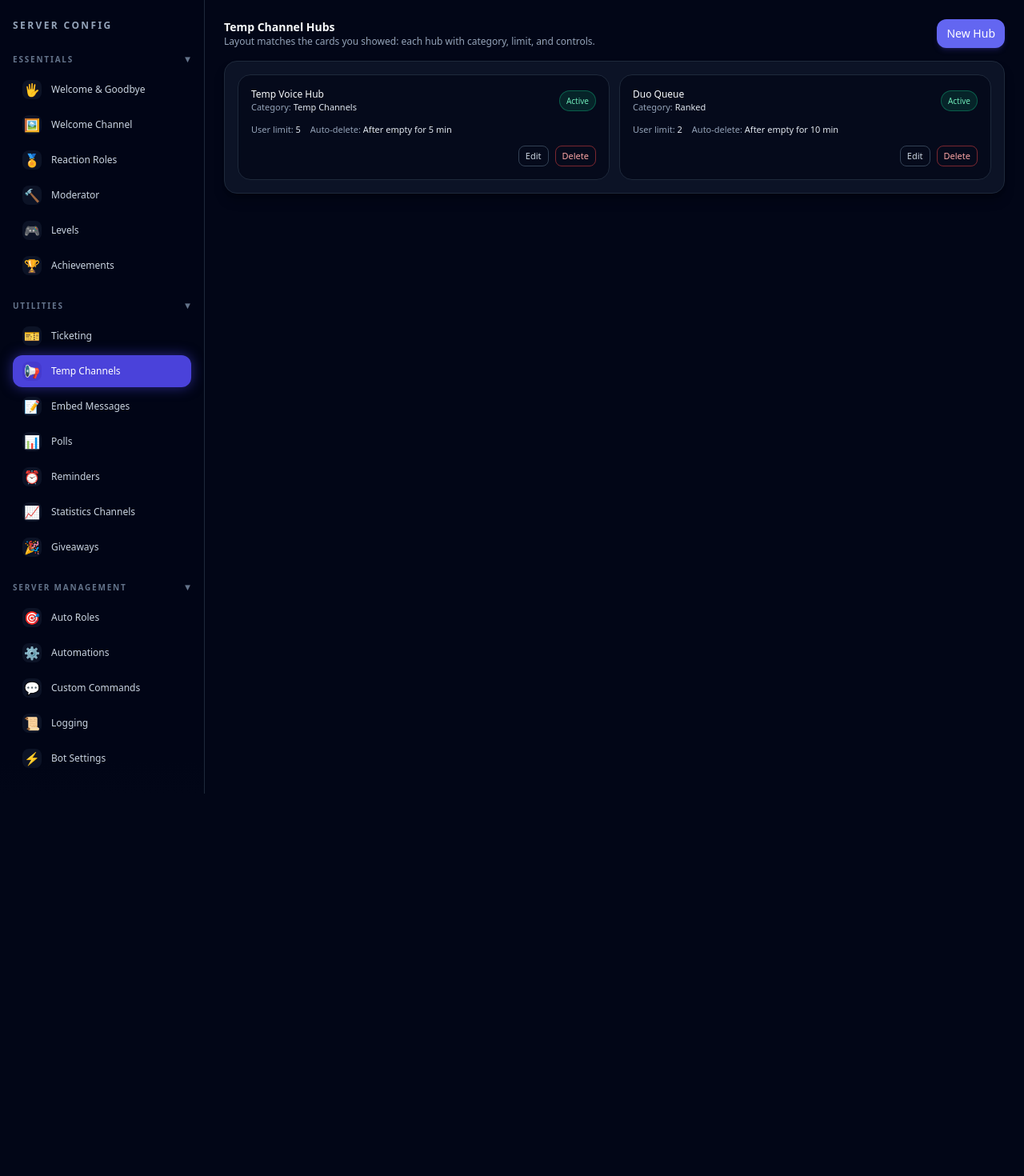
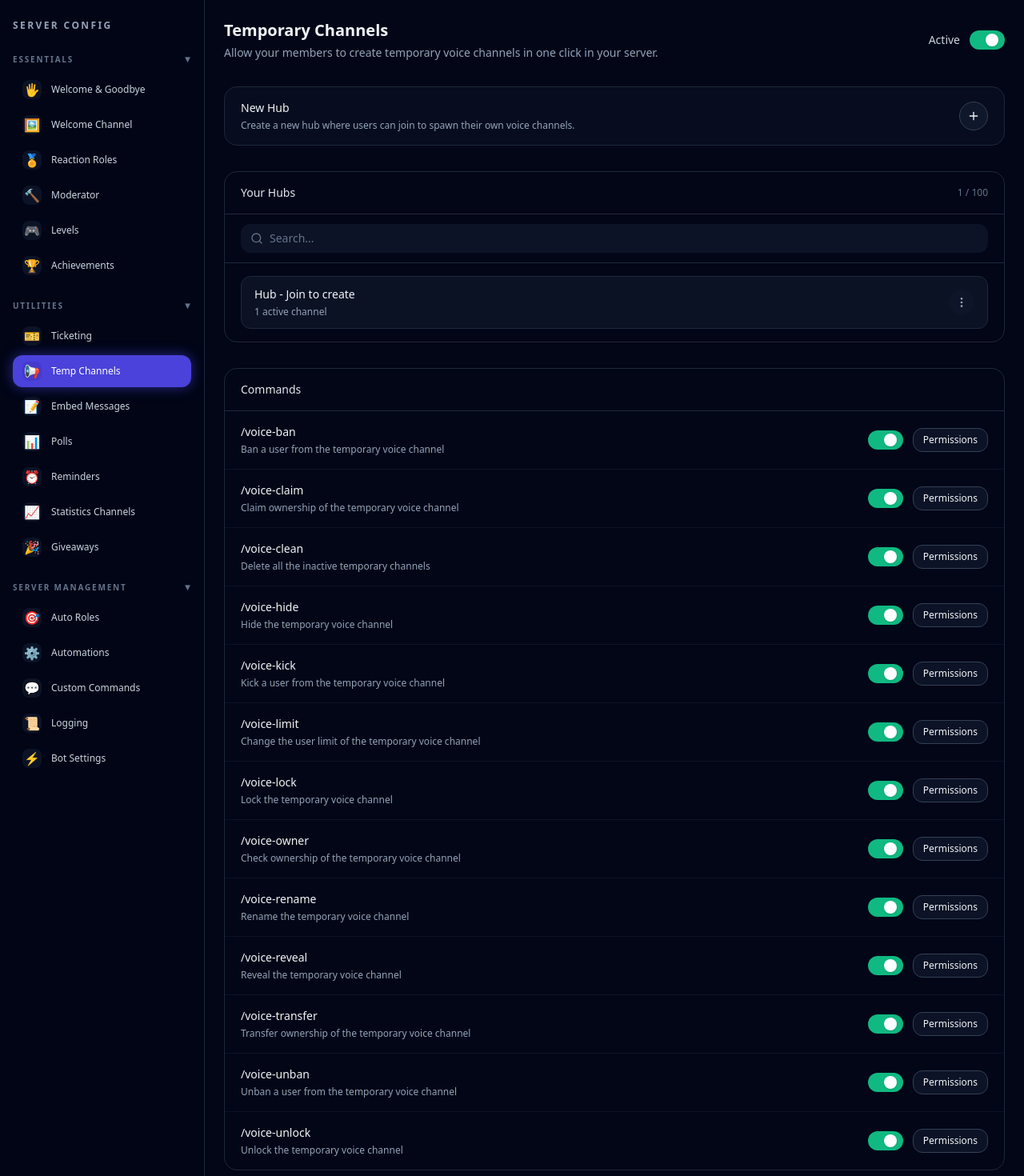
Before and after one commit to WYll1734/app-directory, a Next.js app: page /dashboard/1/temp-channels in a window 1280 px wide. Shown: the top 1470 px of the page at 80% size. Before the commit the page ends 992 px from the top, so only its background shows below. Built offline with nearby package versions, Linux system fonts and the light colour scheme.

Commit message:
Update page.js

```diff
--- a/app/dashboard/[guildId]/temp-channels/page.js
+++ b/app/dashboard/[guildId]/temp-channels/page.js
@@ -1,95 +1,269 @@
 "use client";
 
-import { useState } from "react";
-import Link from "next/link";
-import Card from "@/components/ui/Card";
-import Button from "@/components/ui/Button";
+import { useState, useMemo } from "react";
+import { Search, Plus, MoreVertical } from "lucide-react";
 
-const MOCK_HUBS = [
+function Toggle({ checked, onChange }) {
+  return (
+    <button
+      type="button"
+      onClick={onChange}
+      className={`relative inline-flex h-6 w-11 items-center rounded-full transition-colors ${
+        checked ? "bg-emerald-500" : "bg-slate-700"
+      }`}
+    >
+      <span
+        className={`inline-block h-4 w-4 transform rounded-full bg-white shadow transition-transform ${
+          checked ? "translate-x-5" : "translate-x-1"
+        }`}
+      />
+    </button>
+  );
+}
+
+export default function TempChannelsPage({ params }) {
+  const { guildId } = params; // not used yet but keep for future API calls
+
+  const [moduleActive, setModuleActive] = useState(true);
+  const [search, setSearch] = useState("");
+
+  const [hubs] = useState([
     {
       id: "hub-1",
-    name: "Temp Voice Hub",
-    category: "Temp Channels",
-    userLimit: 5,
-    autoDelete: "After empty for 5 min",
-    status: "Active",
+      name: "Hub - Join to create",
+      channels: 1,
+    },
+    // later you can load these from API
+  ]);
+
+  const [commands, setCommands] = useState([
+    {
+      id: "voice-ban",
+      name: "/voice-ban",
+      description: "Ban a user from the temporary voice channel",
+      enabled: true,
     },
     {
-    id: "hub-2",
-    name: "Duo Queue",
-    category: "Ranked",
-    userLimit: 2,
-    autoDelete: "After empty for 10 min",
-    status: "Active",
+      id: "voice-claim",
+      name: "/voice-claim",
+      description: "Claim ownership of the temporary voice channel",
+      enabled: true,
     },
-];
+    {
+      id: "voice-clean",
+      name: "/voice-clean",
+      description: "Delete all the inactive temporary channels",
+      enabled: true,
+    },
+    {
+      id: "voice-hide",
+      name: "/voice-hide",
+      description: "Hide the temporary voice channel",
+      enabled: true,
+    },
+    {
+      id: "voice-kick",
+      name: "/voice-kick",
+      description: "Kick a user from the temporary voice channel",
+      enabled: true,
+    },
+    {
+      id: "voice-limit",
+      name: "/voice-limit",
+      description: "Change the user limit of the temporary voice channel",
+      enabled: true,
+    },
+    {
+      id: "voice-lock",
+      name: "/voice-lock",
+      description: "Lock the temporary voice channel",
+      enabled: true,
+    },
+    {
+      id: "voice-owner",
+      name: "/voice-owner",
+      description: "Check ownership of the temporary voice channel",
+      enabled: true,
+    },
+    {
+      id: "voice-rename",
+      name: "/voice-rename",
+      description: "Rename the temporary voice channel",
+      enabled: true,
+    },
+    {
+      id: "voice-reveal",
+      name: "/voice-reveal",
+      description: "Reveal the temporary voice channel",
+      enabled: true,
+    },
+    {
+      id: "voice-transfer",
+      name: "/voice-transfer",
+      description: "Transfer ownership of the temporary voice channel",
+      enabled: true,
+    },
+    {
+      id: "voice-unban",
+      name: "/voice-unban",
+      description: "Unban a user from the temporary voice channel",
+      enabled: true,
+    },
+    {
+      id: "voice-unlock",
+      name: "/voice-unlock",
+      description: "Unlock the temporary voice channel",
+      enabled: true,
+    },
+  ]);
 
-export default function TempChannelsPage({ params }) {
-  const { guildId } = params;
-  const [hubs] = useState(MOCK_HUBS);
+  const filteredHubs = useMemo(
+    () =>
+      hubs.filter((hub) =>
+        hub.name.toLowerCase().includes(search.toLowerCase())
+      ),
+    [hubs, search]
+  );
+
+  function toggleCommand(id) {
+    setCommands((prev) =>
+      prev.map((cmd) =>
+        cmd.id === id ? { ...cmd, enabled: !cmd.enabled } : cmd
+      )
+    );
+  }
 
   return (
-    <div className="space-y-4">
-      <div className="flex items-center justify-between gap-3">
+    <div className="flex flex-col gap-8 pb-10">
+      {/* Header */}
+      <header className="flex flex-col gap-4 sm:flex-row sm:items-center sm:justify-between">
         <div>
-          <h3 className="text-sm font-semibold text-slate-50">
-            Temp Channel Hubs
-          </h3>
-          <p className="text-xs text-slate-400">
-            Layout matches the cards you showed: each hub with category, limit, and controls.
+          <h1 className="text-xl font-semibold text-slate-100">
+            Temporary Channels
+          </h1>
+          <p className="mt-1 text-sm text-slate-400">
+            Allow your members to create temporary voice channels in one click
+            in your server.
           </p>
         </div>
-        <Link href={`/dashboard/${guildId}/temp-channels/new`}>
-          <Button>New Hub</Button>
-        </Link>
+
+        <div className="flex items-center gap-3">
+          <span className="text-sm font-medium text-slate-300">Active</span>
+          <Toggle
+            checked={moduleActive}
+            onChange={() => setModuleActive((v) => !v)}
+          />
+        </div>
+      </header>
+
+      {/* New Hub button */}
+      <button
+        type="button"
+        className="group flex items-center justify-between rounded-2xl border border-slate-800 bg-slate-900/40 px-5 py-4 text-left shadow-sm transition hover:border-emerald-500/70 hover:bg-slate-900"
+      >
+        <div>
+          <p className="text-sm font-medium text-slate-100">New Hub</p>
+          <p className="mt-1 text-xs text-slate-400">
+            Create a new hub where users can join to spawn their own voice
+            channels.
+          </p>
+        </div>
+        <span className="flex h-9 w-9 items-center justify-center rounded-full border border-slate-700 bg-slate-900 text-slate-100 text-lg font-semibold group-hover:border-emerald-500/80">
+          <Plus className="h-4 w-4" />
+        </span>
+      </button>
+
+      {/* Hubs section */}
+      <section className="rounded-2xl border border-slate-800 bg-slate-950/70 shadow-sm">
+        <div className="flex items-center justify-between border-b border-slate-800 px-5 py-4">
+          <h2 className="text-sm font-medium text-slate-200">Your Hubs</h2>
+          <span className="text-xs text-slate-500">
+            {hubs.length} / 100
+          </span>
         </div>
 
-      <Card className="p-4">
-        {hubs.length === 0 ? (
-          <div className="text-xs text-slate-400">
-            No temp hubs yet. Click &quot;New Hub&quot; to create one.
+        {/* Search */}
+        <div className="border-b border-slate-800 px-5 py-3">
+          <div className="flex items-center gap-2 rounded-xl bg-slate-900/80 px-3 py-2 text-sm text-slate-300">
+            <Search className="h-4 w-4 text-slate-500" />
+            <input
+              value={search}
+              onChange={(e) => setSearch(e.target.value)}
+              placeholder="Search..."
+              className="flex-1 bg-transparent text-sm text-slate-200 placeholder:text-slate-500 focus:outline-none"
+            />
           </div>
+        </div>
+
+        {/* Hub list */}
+        <div className="px-5 py-4">
+          {filteredHubs.length === 0 ? (
+            <p className="text-sm text-slate-500">No hubs found.</p>
           ) : (
-          <div className="grid gap-3 md:grid-cols-2">
-            {hubs.map((hub) => (
+            <div className="flex flex-col gap-3">
+              {filteredHubs.map((hub) => (
                 <div
                   key={hub.id}
-                className="rounded-2xl border border-slate-800 bg-slate-950/70 p-4 text-xs flex flex-col gap-3"
+                  className="flex items-center justify-between rounded-xl border border-slate-800 bg-slate-900/70 px-4 py-3 text-sm text-slate-100 transition hover:bg-slate-900"
                 >
-                <div className="flex items-center justify-between gap-2">
-                  <div>
-                    <div className="text-slate-50 font-medium">{hub.name}</div>
-                    <div className="text-slate-400 text-[11px]">
-                      Category: <span className="text-slate-200">{hub.category}</span>
-                    </div>
-                  </div>
-                  <span className="rounded-full bg-emerald-500/15 px-2 py-1 text-[10px] text-emerald-300 border border-emerald-500/40">
-                    {hub.status}
+                  <div className="flex flex-col">
+                    <span className="font-medium">{hub.name}</span>
+                    <span className="mt-1 text-xs text-slate-400">
+                      {hub.channels} active channel
+                      {hub.channels === 1 ? "" : "s"}
                     </span>
                   </div>
-                <div className="flex flex-wrap items-center gap-3 text-[11px] text-slate-400">
-                  <div>
-                    User limit:{" "}
-                    <span className="text-slate-200">{hub.userLimit}</span>
+
+                  <button
+                    type="button"
+                    className="flex h-8 w-8 items-center justify-center rounded-full bg-slate-900/80 text-slate-400 hover:text-slate-100"
+                  >
+                    <MoreVertical className="h-4 w-4" />
+                  </button>
                 </div>
-                  <div>
-                    Auto-delete:{" "}
-                    <span className="text-slate-200">{hub.autoDelete}</span>
+              ))}
             </div>
+          )}
         </div>
-                <div className="flex items-center justify-end gap-2">
-                  <button className="rounded-lg border border-slate-700 px-2 py-1 text-[11px] text-slate-300 hover:bg-slate-800">
-                    Edit
-                  </button>
-                  <button className="rounded-lg border border-red-500/50 px-2 py-1 text-[11px] text-red-300 hover:bg-red-500/20">
-                    Delete
+      </section>
+
+      {/* Commands section (always open) */}
+      <section className="rounded-2xl border border-slate-800 bg-slate-950/70 shadow-sm">
+        <div className="border-b border-slate-800 px-5 py-4">
+          <h2 className="text-sm font-medium text-slate-200">Commands</h2>
+        </div>
+
+        <div className="divide-y divide-slate-900/80">
+          {commands.map((cmd) => (
+            <div
+              key={cmd.id}
+              className="flex items-center justify-between px-5 py-4"
+            >
+              <div className="max-w-xl">
+                <p className="text-sm font-medium text-slate-100">
+                  {cmd.name}
+                </p>
+                <p className="mt-1 text-xs text-slate-400">
+                  {cmd.description}
+                </p>
+              </div>
+
+              <div className="flex items-center gap-3">
+                <Toggle
+                  checked={cmd.enabled}
+                  onChange={() => toggleCommand(cmd.id)}
+                />
+                <button
+                  type="button"
+                  className="rounded-xl border border-slate-700 bg-slate-900/80 px-3 py-1.5 text-xs font-medium text-slate-100 transition hover:border-emerald-500/80"
+                >
+                  Permissions
                 </button>
               </div>
             </div>
           ))}
         </div>
-        )}
-      </Card>
+      </section>
     </div>
   );
 }
```
Lines whose indentation alone changed are shown as unchanged.
